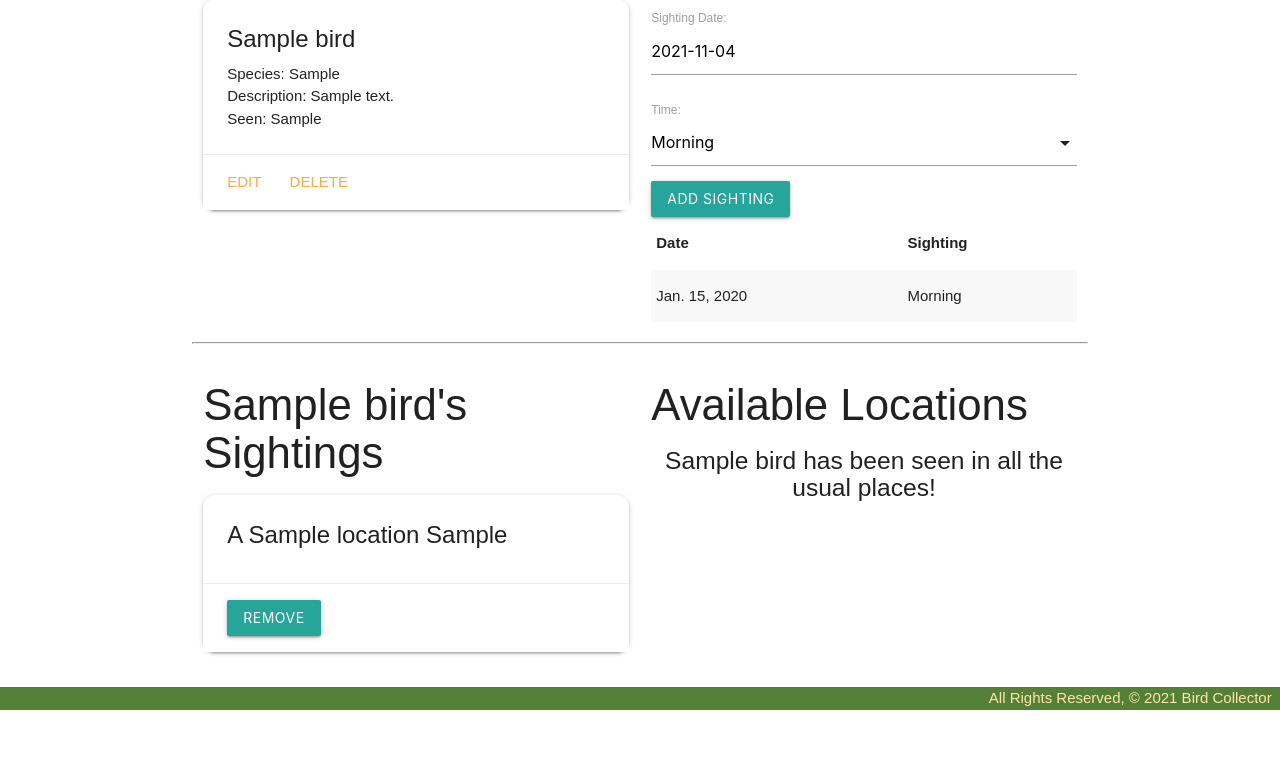
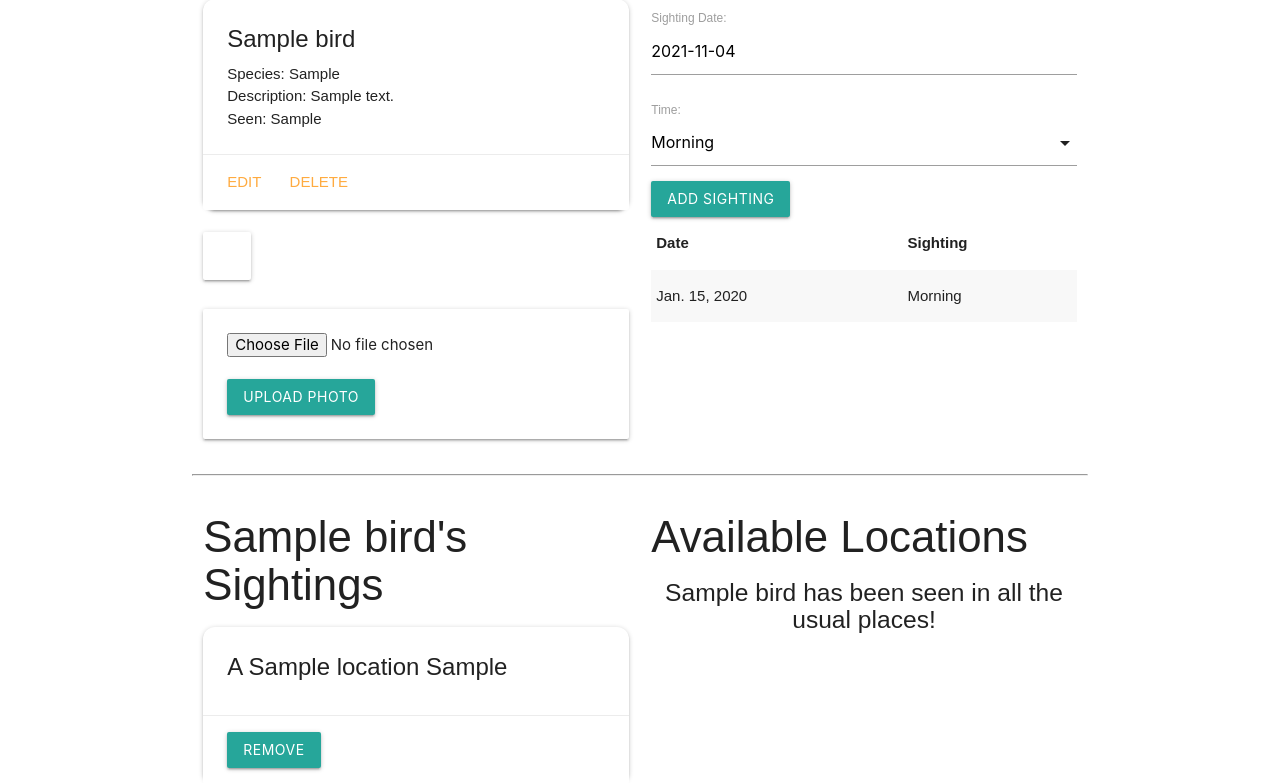
Before and after one commit to oselim14/bird-collector, a Django app: page /birds/1/ in a window 1280 px wide. Shown: the part 209-992 px from the top of the page. Before the commit the page ends 919 px from the top, so only its background shows below. Run offline with Django 3.2, Linux system fonts and the light colour scheme; tables that the repository leaves empty hold one stand-in row (values such as "Sample post"); some web fonts are replaced; grey boxes are pictures that could not be loaded.

Commit message:
add images

```diff
--- a/birdcollector/settings.py
+++ b/birdcollector/settings.py
@@ -124,3 +124,7 @@ STATIC_URL = '/static/'
 # https://docs.djangoproject.com/en/3.2/ref/settings/#default-auto-field
 
 DEFAULT_AUTO_FIELD = 'django.db.models.BigAutoField'
+
+import environ
+environ.Env()
+environ.Env.read_env()
--- a/main_app/models.py
+++ b/main_app/models.py
@@ -50,3 +50,11 @@ class Sighting(models.Model):
 
     class Meta:
         ordering = ['-date']
+
+
+class Photo(models.Model):
+    url = models.CharField(max_length=250)
+    bird = models.ForeignKey(Bird, on_delete=models.CASCADE)
+
+    def __str__(self):
+        return f"Photo for bird_id: {self.bird_id} @{self.url}"
--- a/main_app/templates/birds/detail.html
+++ b/main_app/templates/birds/detail.html
@@ -17,7 +17,18 @@
         <a href="{% url 'birds_delete' bird.id %}">Delete</a>
       </div>
     </div>
-  </div>
+  {% for photo in bird.photo_set.all %}
+    <img class="responsive-img card-panel" src="{{photo.url}}">
+  {% empty %}
+    <div class="card-panel teal-text center-align">No Photos Uploaded</div>
+  {% endfor %}
+  <form action="{% url 'add_photo' bird.id %}" enctype="multipart/form-data" method="POST" class="card-panel">
+    {% csrf_token %}
+    <input type="file" name="photo-file">
+    <br><br>
+    <input type="submit" class="btn" value="Upload Photo">
+  </form>
+</div>
   <div class="col s6">
     <form action="{% url 'add_sighting' bird.id %}" method="post">
       {% csrf_token %}
--- a/main_app/urls.py
+++ b/main_app/urls.py
@@ -12,6 +12,7 @@ urlpatterns = [
     path('birds/<int:bird_id>/add_sighting/', views.add_sighting, name='add_sighting'),
     path('birds/<int:bird_id>/assoc_location/<int:location_id>/', views.assoc_location, name='assoc_location'),
     path('birds/<int:bird_id>/unassoc_location/<int:location_id>/', views.unassoc_location, name='unassoc_location'),
+    path('birds/<int:bird_id>/add_photo/', views.add_photo, name='add_photo'),
     path('locations/', views.LocationList.as_view(), name='locations_index'),
     path('locations/<int:pk>/', views.LocationDetail.as_view(), name='locations_detail'),
     path('locations/create/', views.LocationCreate.as_view(), name='locations_create'),
--- a/main_app/views.py
+++ b/main_app/views.py
@@ -1,8 +1,11 @@
 from django.shortcuts import redirect, render
 from django.views.generic.edit import CreateView, UpdateView, DeleteView
 from django.views.generic import ListView, DetailView
-from .models import Bird, Location
+from .models import Bird, Location, Photo
 from .forms import SightingForm
+import uuid
+import boto3
+import os
 
 # Create your views here.
 from django.http import HttpResponse
@@ -75,3 +78,17 @@ def assoc_location(request, bird_id, location_id):
 def unassoc_location(request, bird_id, location_id):
     Bird.objects.get(id=bird_id).locations.remove(location_id)
     return redirect('detail', bird_id=bird_id)
+
+def add_photo(request, bird_id):
+    photo_file = request.FILES.get('photo-file', None)
+    if photo_file:
+        s3 = boto3.client('s3')
+        key = uuid.uuid4().hex[:6] + photo_file.name[photo_file.name.rfind('.'):]
+        try:
+            bucket = os.environ['S3_BUCKET']
+            s3.upload_fileobj(photo_file, bucket, key)
+            url = f"{os.environ['S3_BASE_URL']}{bucket}/{key}"
+            Photo.objects.create(url=url, bird_id=bird_id)
+        except:
+            print('An error occurred uploading file to S3')
+    return redirect('detail', bird_id=bird_id)
```
Also changed, not shown: main_app/migrations/0005_photo.py (added).
